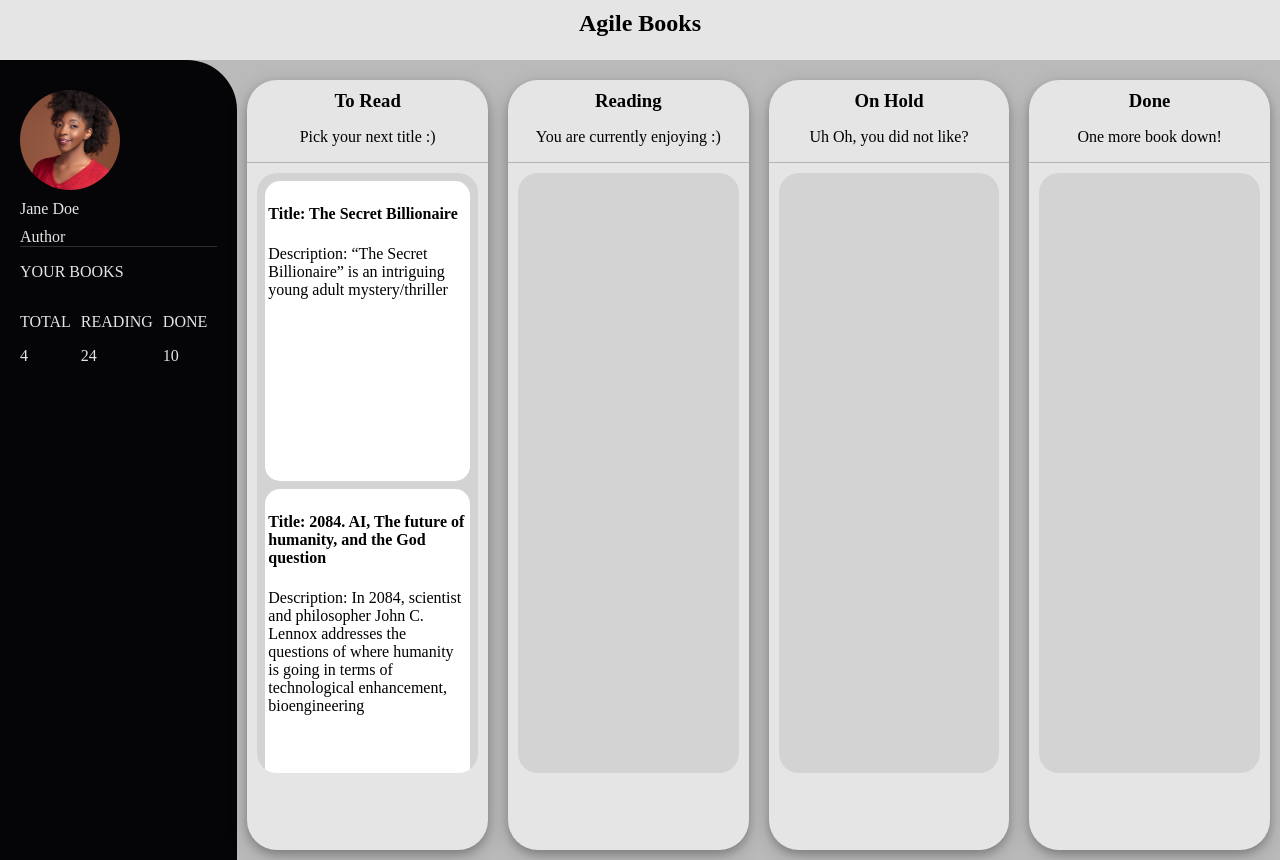
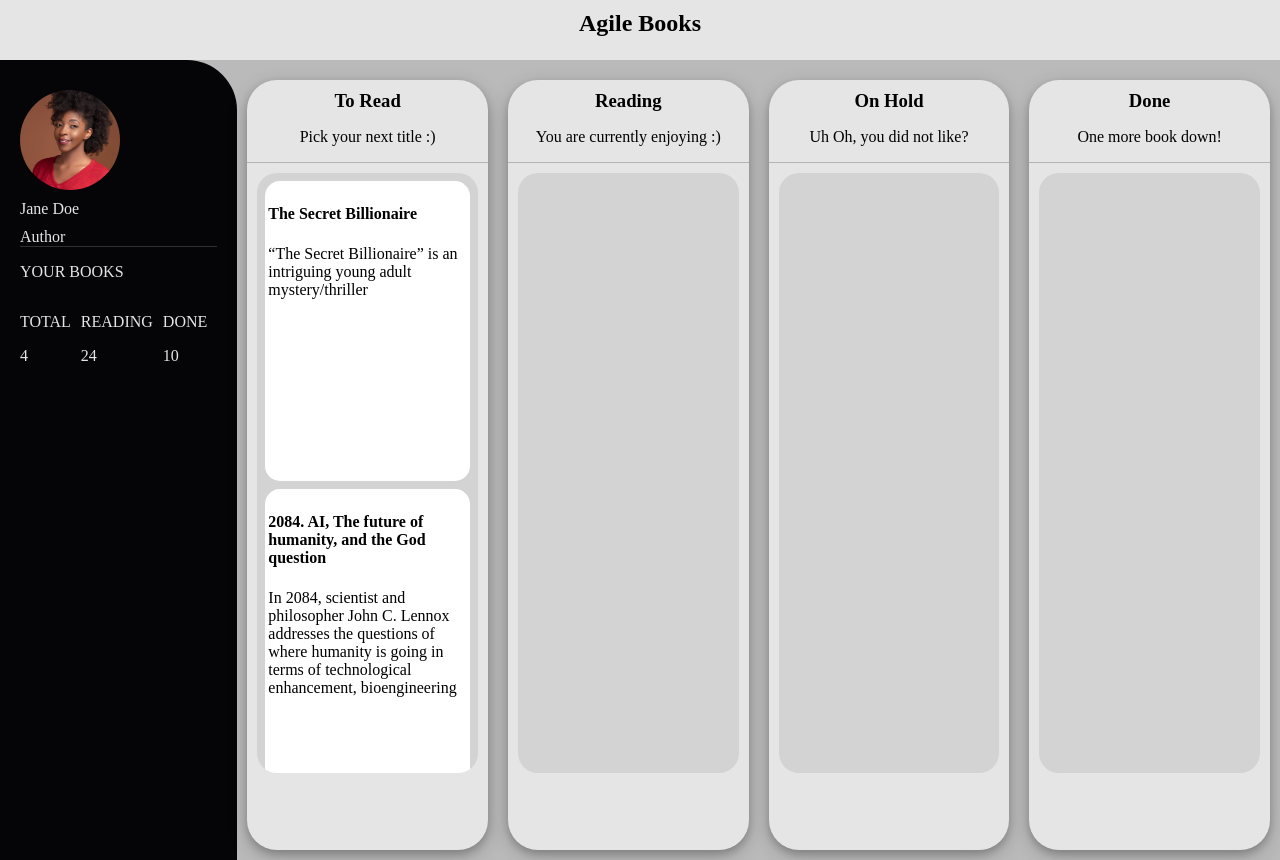
Before and after one commit to gertie-sheshe/agile-books, a React (Create React App) app: page /demo in a window 1280 px wide. Built offline with nearby package versions, Linux system fonts and the light colour scheme; a web font is replaced by a local one.

Commit message:
break down components

```diff
--- /dev/null
+++ b/src/components/book-demo/BookDemo.js
@@ -0,0 +1,16 @@
+import React from 'react';
+
+const BookComponent = ({ id, title, description, onDragStart }) => (
+  <div
+    className="draggable"
+    key={id}
+    id={id}
+    draggable
+    onDragStart={(event) => onDragStart(event)}
+  >
+    <h4>{title}</h4>
+    <p>{description}</p>
+  </div>
+);
+
+export default BookComponent;
--- /dev/null
+++ b/src/components/column-demo/ColumnDemo.js
@@ -0,0 +1,26 @@
+import React, { Fragment } from 'react';
+
+const ColumnDemo = ({
+  title,
+  description,
+  onDragOver,
+  onDrop,
+  renderBooks,
+  books,
+}) => (
+  <Fragment>
+    <div className="section-title">
+      <h3>{title}</h3>
+      <p>{description}</p>
+    </div>
+    <div
+      onDrop={(event) => onDrop(event)}
+      onDragOver={(e) => onDragOver(e)}
+      className="body-section"
+    >
+      {renderBooks ? renderBooks(books) : null}
+    </div>
+  </Fragment>
+);
+
+export default ColumnDemo;
--- a/src/components/demo/demo.js
+++ b/src/components/demo/demo.js
@@ -1,5 +1,8 @@
 import React, { Component } from 'react';
 import { books } from './demo-data';
+import BookDemo from '../book-demo/BookDemo';
+import SettingsDemo from '../settings-demo/SettingsDemo';
+import ColumnDemo from '../column-demo/ColumnDemo';
 import './demo.scss';
 
 class Demo extends Component {
@@ -23,93 +26,52 @@ class Demo extends Component {
 
   renderBooks = (books) => {
     return books.map((book) => (
-      <div
-        className="draggable"
-        key={book.id}
+      <BookDemo
         id={book.id}
-        draggable
-        onDragStart={(event) => this.onDragStart(event)}
-      >
-        <h4>Title: {book.title}</h4>
-        <p>Description: {book.description}</p>
-      </div>
+        title={book.title}
+        description={book.description}
+        onDragStart={this.onDragStart}
+      />
     ));
   };
 
   render() {
     return (
       <div className="sections">
-        <div className="section-settings">
-          <div className="image-section">
-            <img alt="user profile" src={require('./user.jpg')} />
-          </div>
-          <div className="user-description">
-            <p>Jane Doe</p>
-            <p>Author</p>
-          </div>
-          <div className="book-data">
-            <p>YOUR BOOKS</p>
-            <div className="book-totals">
-              <div>
-                <p>TOTAL</p>
-                <p>{this.state.books.length}</p>
-              </div>
-              <div>
-                <p>READING</p>
-                <p>24</p>
-              </div>
-              <div>
-                <p>DONE</p>
-                <p>10</p>
-              </div>
-            </div>
-          </div>
-        </div>
+        <SettingsDemo length={this.state.books.length} />
         <div className="section section-to-read">
-          <div className="section-title">
-            <h3>To Read</h3>
-            <p>Pick your next title :) </p>
-          </div>
-          <div
-            onDrop={(event) => this.onDrop(event)}
-            onDragOver={(e) => this.onDragOver(e)}
-            className="body-section"
-          >
-            {this.renderBooks(this.state.books)}
-          </div>
+          <ColumnDemo
+            books={this.state.books}
+            renderBooks={this.renderBooks}
+            title={`To Read`}
+            description={`Pick your next title :)`}
+            onDrop={this.onDrop}
+            onDragOver={this.onDragOver}
+          />
         </div>
         <div className="section section-reading">
-          <div className="section-title">
-            <h3>Reading</h3>
-            <p>You are currently enjoying :)</p>
-          </div>
-          <div
-            onDrop={(event) => this.onDrop(event)}
-            onDragOver={(e) => this.onDragOver(e)}
-            className="body-section"
-          ></div>
+          <ColumnDemo
+            title={`Reading`}
+            description={`You are currently enjoying :)`}
+            onDrop={this.onDrop}
+            onDragOver={this.onDragOver}
+          />
         </div>
         <div className="section section-onhold">
-          <div className="section-title">
-            <h3>On Hold</h3>
-            <p>Uh Oh, you did not like?</p>
-          </div>
-          <div
-            onDrop={(event) => this.onDrop(event)}
-            onDragOver={(e) => this.onDragOver(e)}
-            className="body-section"
-          ></div>
+          <ColumnDemo
+            title={`On Hold`}
+            description={`Uh Oh, you did not like?`}
+            onDrop={this.onDrop}
+            onDragOver={this.onDragOver}
+          />
         </div>
         <div className="section section-done">
-          <div className="section-title">
-            <h3>Done</h3>
-            <p>One more book down!</p>
-          </div>
-          <div
-            onDrop={(event) => this.onDrop(event)}
-            onDragOver={(e) => this.onDragOver(e)}
-            className="body-section"
-          ></div>
+          <ColumnDemo
+            title={`Done`}
+            description={`One more book down!`}
+            onDrop={this.onDrop}
+            onDragOver={this.onDragOver}
+          />
         </div>
       </div>
     );
--- /dev/null
+++ b/src/components/settings-demo/SettingsDemo.js
@@ -0,0 +1,32 @@
+import React from 'react';
+
+const SettingsDemo = ({ length }) => (
+  <div className="section-settings">
+    <div className="image-section">
+      <img alt="user profile" src={require('./user.jpg')} />
+    </div>
+    <div className="user-description">
+      <p>Jane Doe</p>
+      <p>Author</p>
+    </div>
+    <div className="book-data">
+      <p>YOUR BOOKS</p>
+      <div className="book-totals">
+        <div>
+          <p>TOTAL</p>
+          <p>{length}</p>
+        </div>
+        <div>
+          <p>READING</p>
+          <p>24</p>
+        </div>
+        <div>
+          <p>DONE</p>
+          <p>10</p>
+        </div>
+      </div>
+    </div>
+  </div>
+);
+
+export default SettingsDemo;
```
Also changed, not shown: src/components/settings-demo/user.jpg (renamed from src/components/demo/user.jpg).
